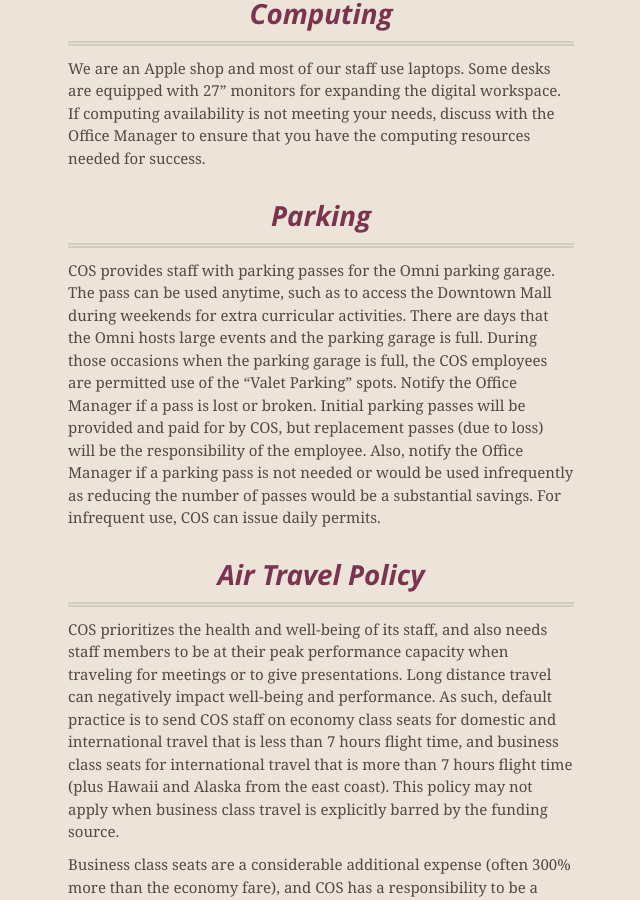
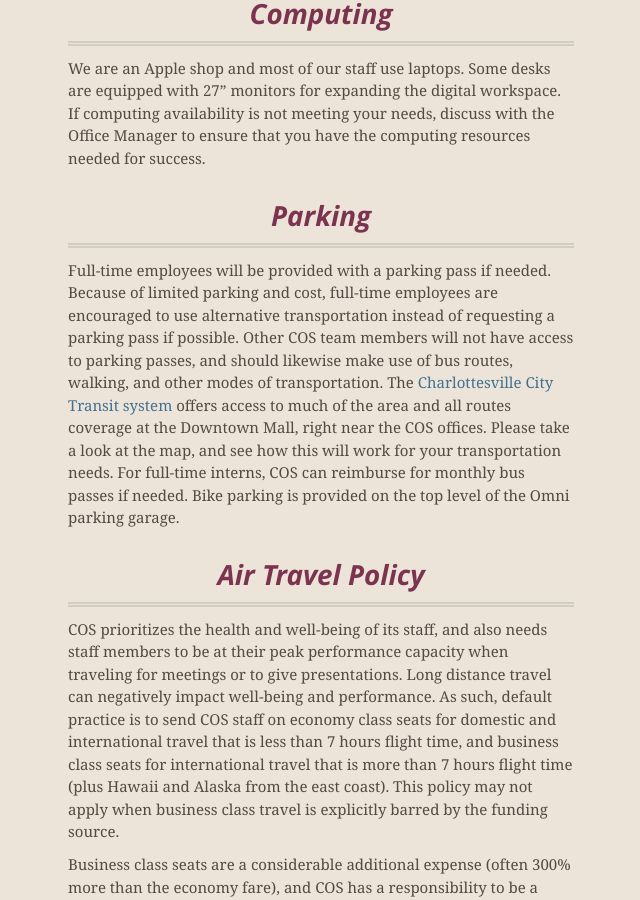
Before and after one commit to CenterForOpenScience/Employee-Manual, a Jekyll site: the page built from index.md, in a window 1280 px wide and 900 px high, scrolled down 3151 px. Shown: the whole window, without its empty margins (319-959 px from the left). Built offline with Jekyll 4.4.1, drawn with Linux system fonts in a browser that asks for light colours; nearby versions of some CDN libraries.

Commit message:
Update index.md

```diff
--- a/index.md
+++ b/index.md
@@ -66,7 +66,7 @@ We are an Apple shop and most of our staff use laptops. Some desks are equipped
 
 ##Parking
 
-COS provides staff with parking passes for the Omni parking garage.  The pass can be used anytime, such as to access the Downtown Mall during weekends for extra curricular activities. There are days that the Omni hosts large events and the parking garage is full.  During those occasions when the parking garage is full, the COS employees are permitted use of the "Valet Parking" spots. Notify the Office Manager if a pass is lost or broken.  Initial parking passes will be provided and paid for by COS, but replacement passes (due to loss) will be the responsibility of the employee.  Also, notify the Office Manager if a parking pass is not needed or would be used infrequently as reducing the number of passes would be a substantial savings. For infrequent use, COS can issue daily permits.
+Full-time employees will be provided with a parking pass if needed. Because of limited parking and cost, full-time employees are encouraged to use alternative transportation instead of requesting a parking pass if possible.  Other COS team members will not have access to parking passes, and should likewise make use of bus routes, walking, and other modes of transportation. The [Charlottesville City Transit system](http://www.charlottesville.org/Index.aspx?page=3622) offers access to much of the area and all routes coverage at the Downtown Mall, right near the COS offices.  Please take a look at the map, and see how this will work for your transportation needs.  For full-time interns, COS can reimburse for monthly bus passes if needed. Bike parking is provided on the top level of the Omni parking garage.
 
 ##Air Travel Policy
 
```
